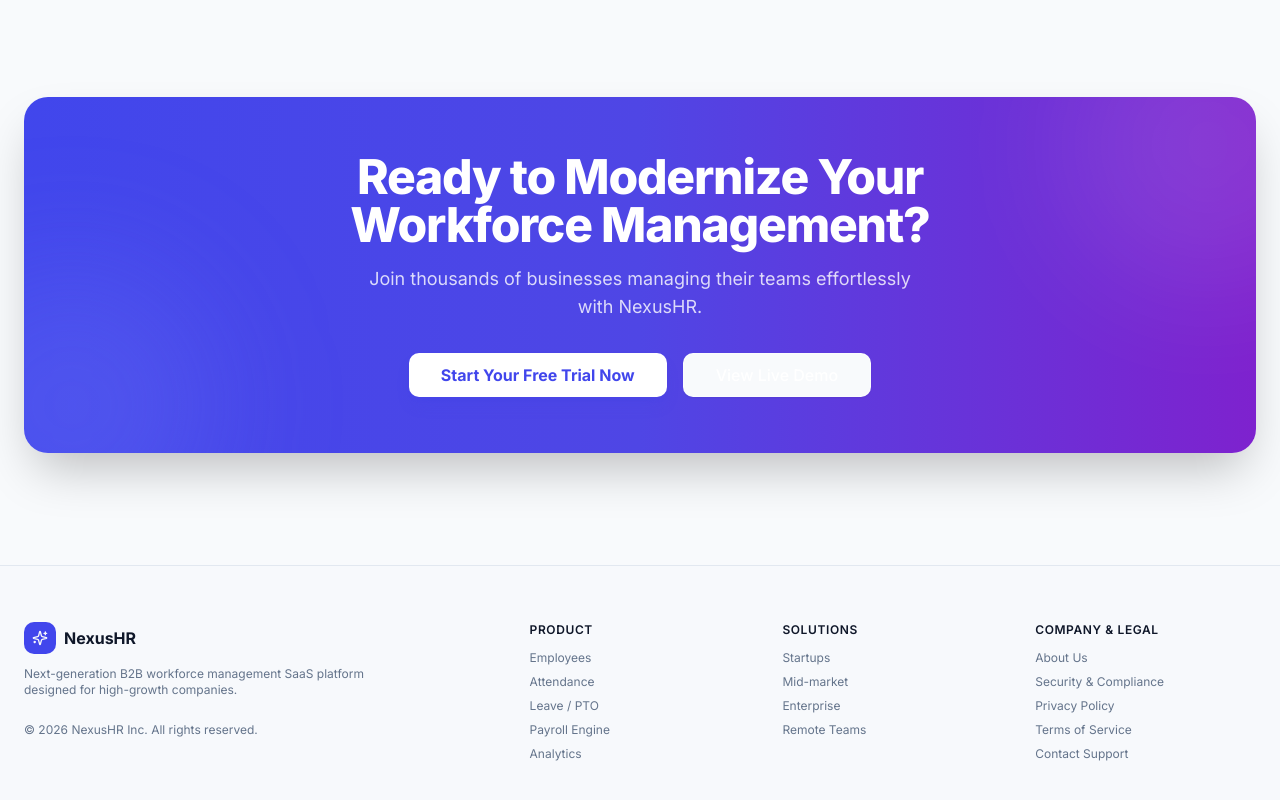
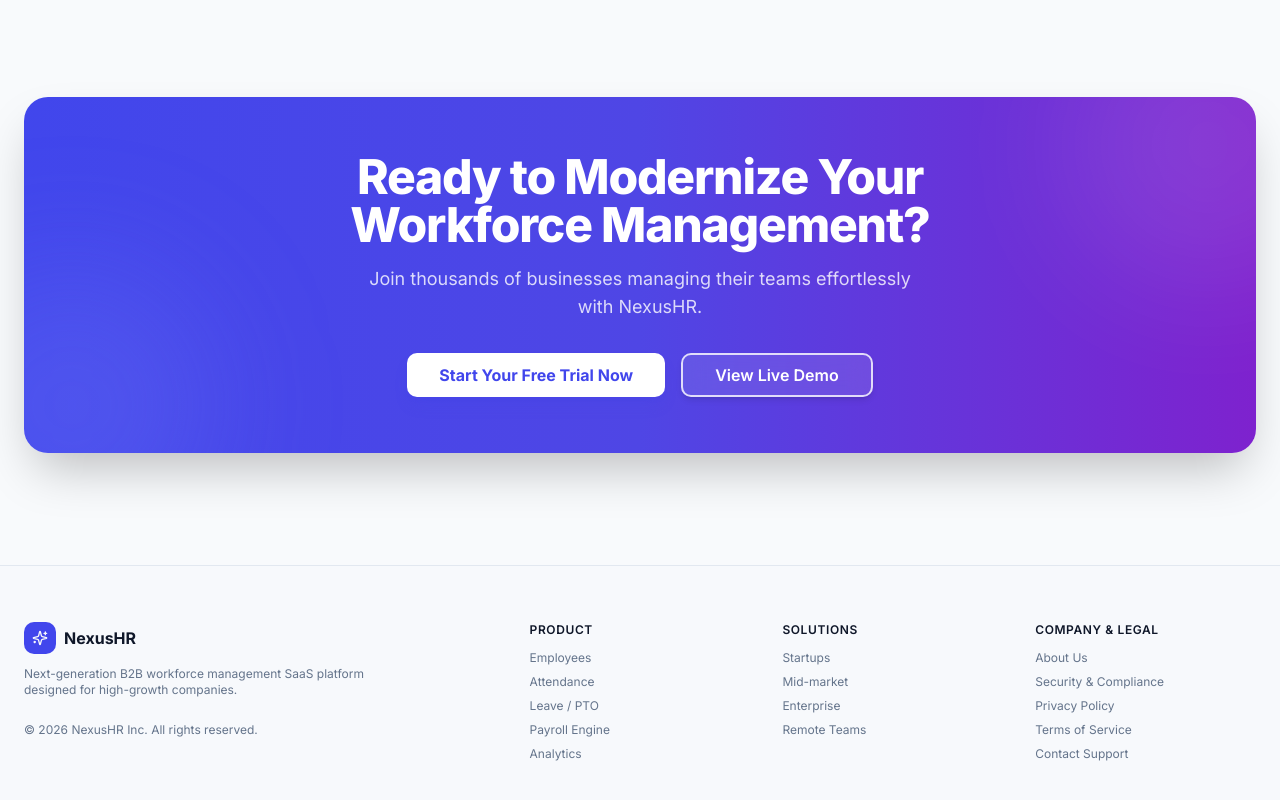
Before and after one commit to shivamahirwar045-collab/NexusHR, a Next.js app: page / in a window 1280 px wide. Shown: the part 4534-5334 px from the top of the page. Built offline with nearby package versions, Linux system fonts and the light colour scheme.

Commit message:
new update

```diff
--- a/src/app/page.tsx
+++ b/src/app/page.tsx
@@ -527,9 +527,12 @@ export default function LandingPage() {
                 </Button>
               </Link>
               <Link href="/dashboard">
-                <Button size="lg" variant="outline" className="border-white/40 text-white hover:bg-white/10 px-8 transition-transform duration-200 hover:scale-105 active:scale-95">
+                <button
+                  type="button"
+                  className="inline-flex items-center justify-center whitespace-nowrap rounded-lg h-11 px-8 text-base font-semibold border-2 border-white/80 bg-white/10 hover:bg-white/20 text-white backdrop-blur-md shadow-md transition-all duration-200 hover:scale-105 active:scale-95 cursor-pointer"
+                >
                   View Live Demo
-                </Button>
+                </button>
               </Link>
             </div>
           </div>
```
